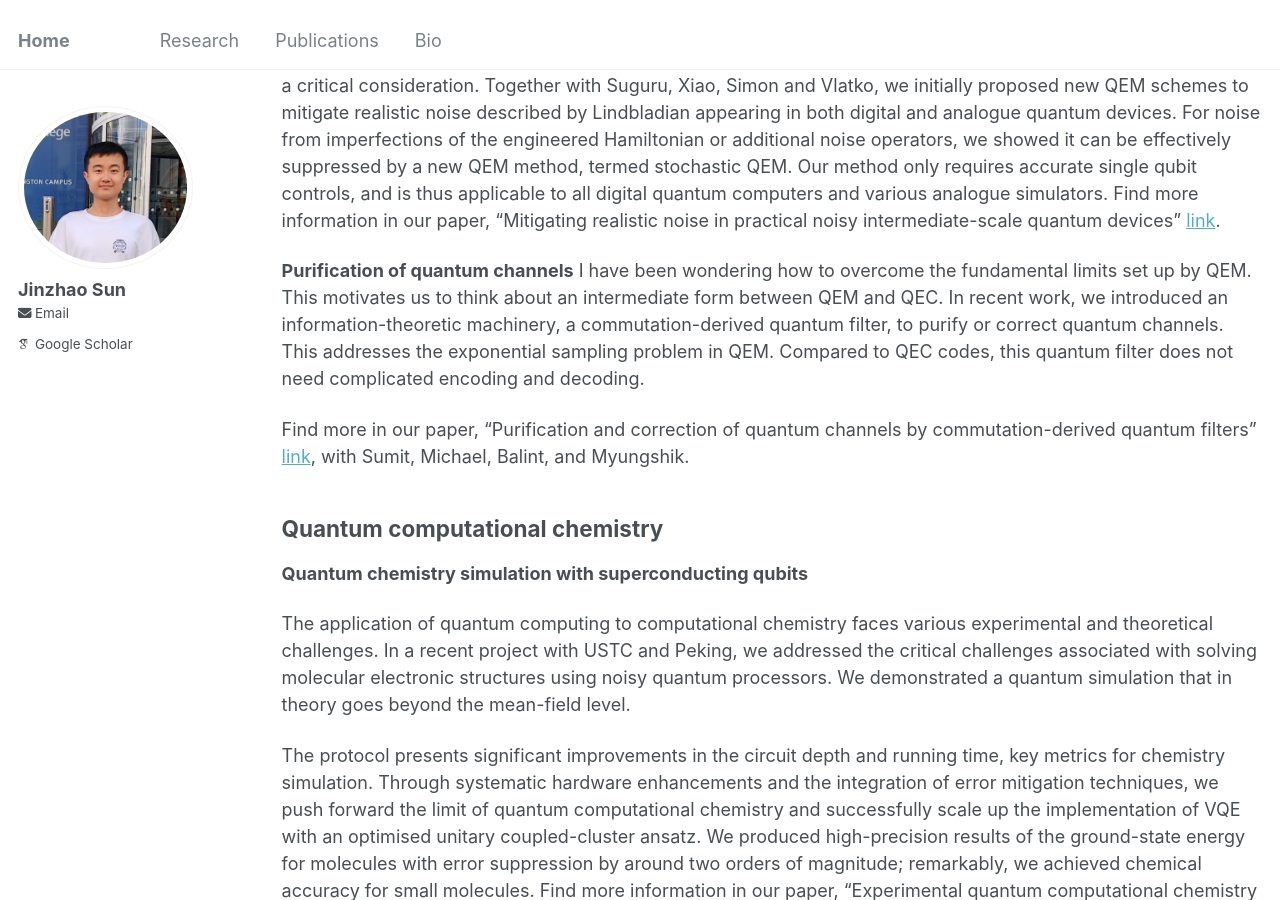
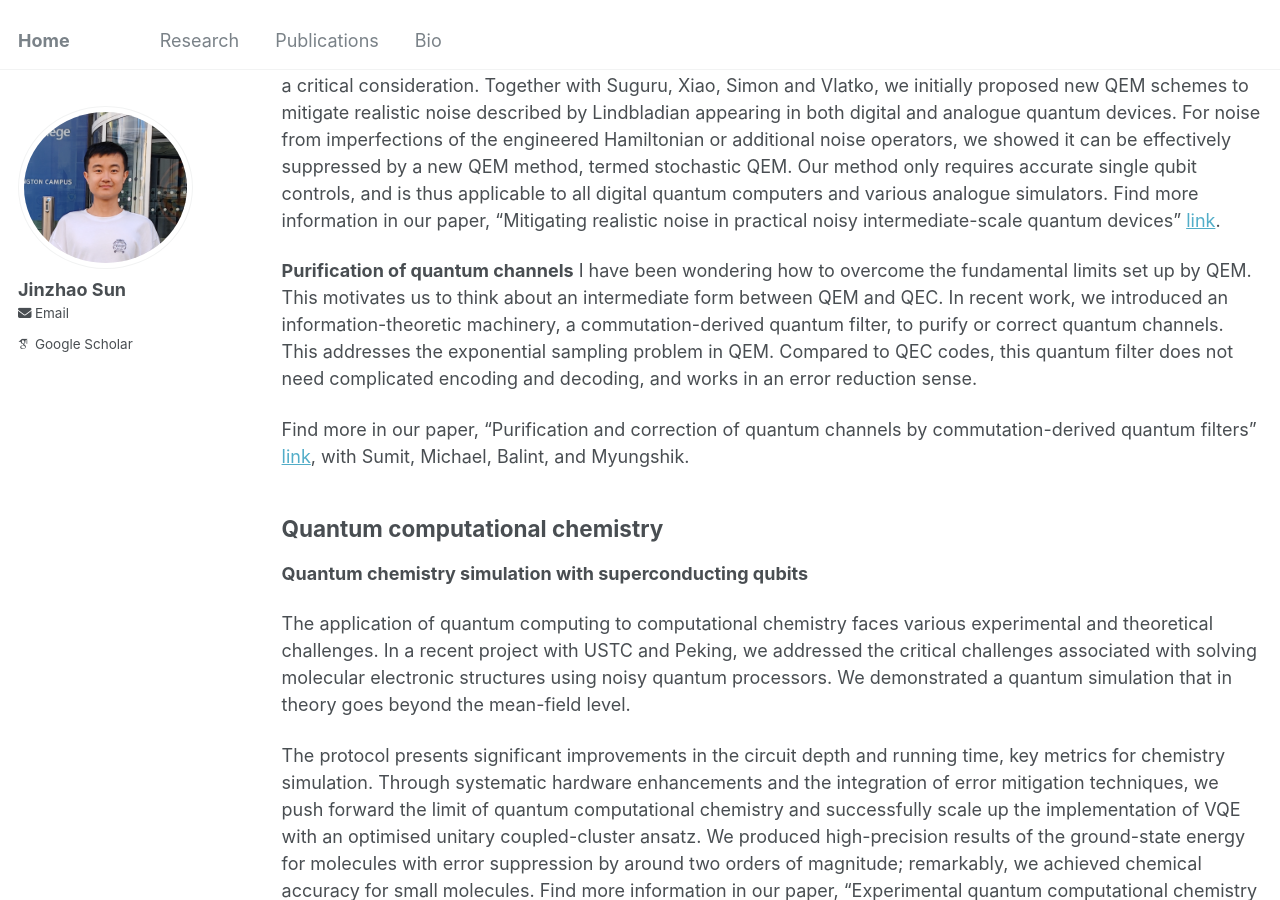
Before and after one commit to jinzhao-sun/jinzhao-sun.github.io, a Jekyll site: the page built from _pages/research.md, in a window 1280 px wide and 900 px high, scrolled down 3671 px. Built offline with Jekyll 4.4.1, drawn with Linux system fonts in a browser that asks for light colours; some web fonts are replaced.

Commit message:
Update research.md

```diff
--- a/_pages/research.md
+++ b/_pages/research.md
@@ -74,7 +74,7 @@ Quantum error mitigation and its transition to quantum error correction
 To effectively demonstrate the utility of quantum computing, we must confront challenges associated with the practical use of noisy quantum computers. Errors are an inherent aspect of quantum computing. Ensuring that quantum computing delivers accurate results in the presence of these errors is a critical consideration. Together with Suguru, Xiao, Simon and Vlatko, we initially proposed new QEM schemes to mitigate realistic noise described by Lindbladian appearing in both digital and analogue quantum devices. For noise from imperfections of the engineered Hamiltonian or additional noise operators, we showed it can be effectively suppressed by a new QEM method, termed stochastic QEM. Our method only requires accurate single qubit controls, and is thus applicable to all digital quantum computers and various analogue simulators. Find more information in our paper, "Mitigating realistic noise in practical noisy intermediate-scale quantum devices" [link](https://journals.aps.org/prapplied/abstract/10.1103/PhysRevApplied.15.034026).
 
 **Purification of quantum channels**
-I have been wondering how to overcome the fundamental limits set up by QEM. This motivates us to think about an intermediate form between QEM and QEC. In recent work, we introduced an information-theoretic machinery, a commutation-derived quantum filter, to purify or correct quantum channels. This addresses the exponential sampling problem in QEM. Compared to QEC codes, this quantum filter does not need complicated encoding and decoding.
+I have been wondering how to overcome the fundamental limits set up by QEM. This motivates us to think about an intermediate form between QEM and QEC. In recent work, we introduced an information-theoretic machinery, a commutation-derived quantum filter, to purify or correct quantum channels. This addresses the exponential sampling problem in QEM. Compared to QEC codes, this quantum filter does not need complicated encoding and decoding, and works in an error reduction sense.
 
 Find more in our paper, "Purification and correction of quantum channels by commutation-derived
 quantum filters" [link](https://arxiv.org/pdf/2407.20173), with Sumit, Michael, Balint, and Myungshik.
```
